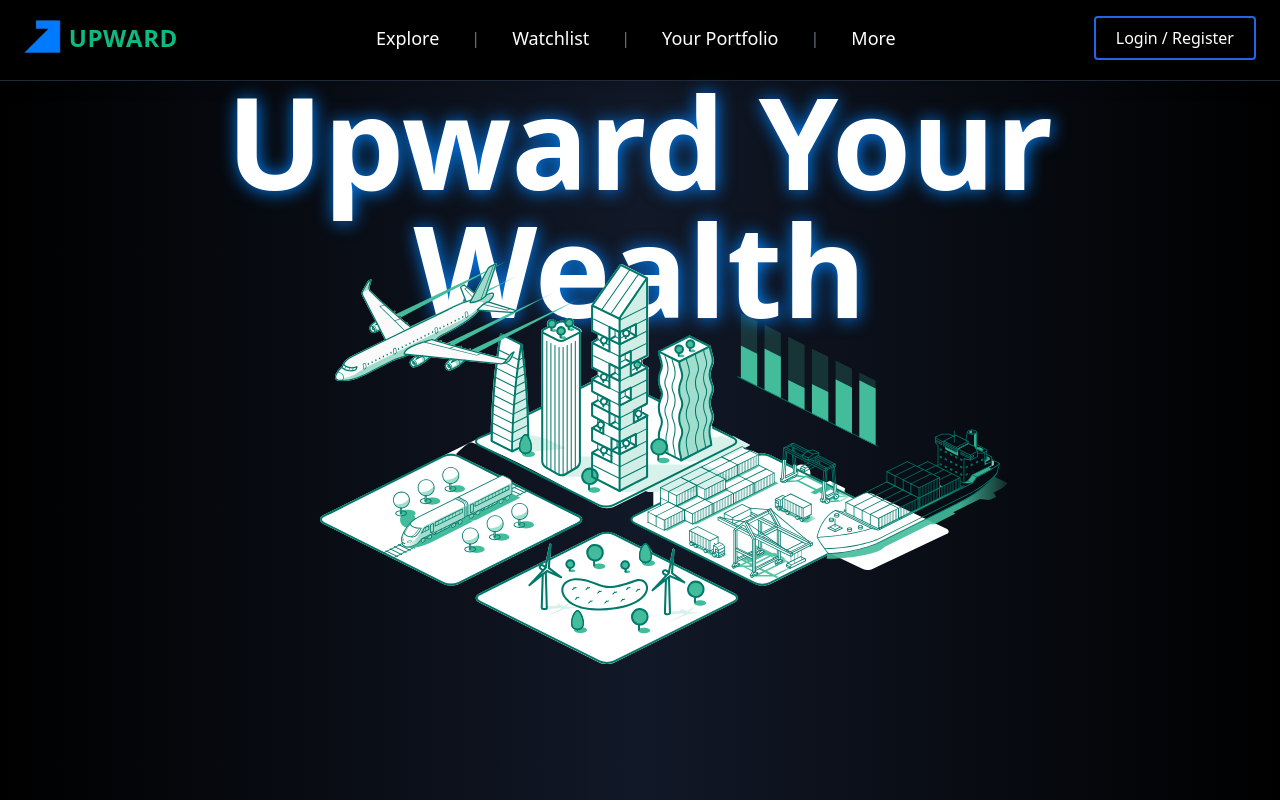
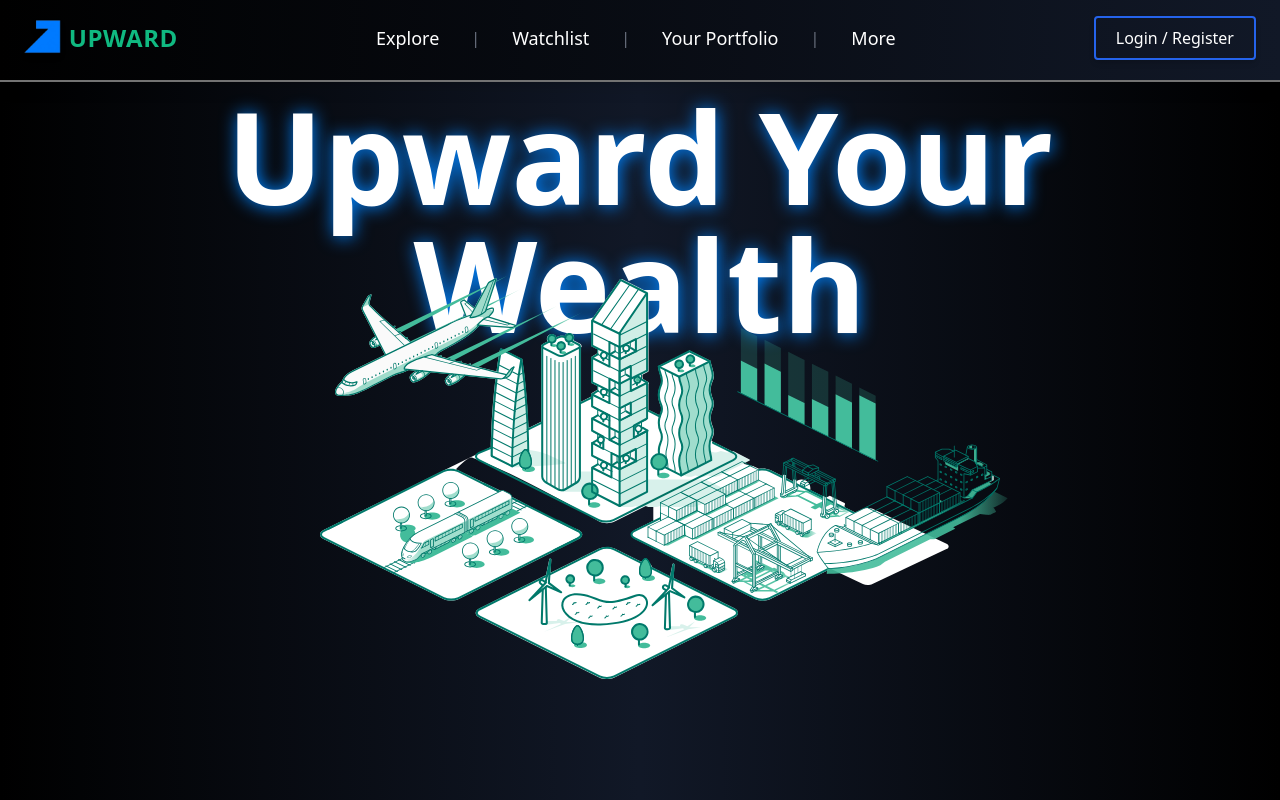
Before and after one commit to SaranshUpadhyay07/Upward, a React (Vite) app in the folder upward-frontend/: page / in a window 1280 px wide. Shown: the top 800 px of the page. Built offline with nearby package versions, Linux system fonts and the light colour scheme.

Commit message:
Header.tsx updated

```diff
--- a/upward-frontend/src/components/Footer.tsx
+++ b/upward-frontend/src/components/Footer.tsx
@@ -1,7 +1,7 @@
 
 const Footer = () => {
   return (
-    <footer className="bg-black text-gray-300 border-t border-gray-800">
+    <footer className="bg-gradient-to-r from-gray-900 to-black text-gray-300 border-t border-gray-800">
       <div className="max-w-7xl mx-auto px-6 py-10 grid grid-cols-1 md:grid-cols-3 gap-8">
 
         {/* Brand Section */}
--- a/upward-frontend/src/components/Header.tsx
+++ b/upward-frontend/src/components/Header.tsx
@@ -5,7 +5,7 @@ const Header = () => {
   const [mobileMenuOpen, setMobileMenuOpen] = useState(false);
 
   return (
-    <header className="backdrop-blur-md bg-black text-white flex justify-between items-center px-6 py-4 shadow-lg border-b border-gray-800">
+    <header className="backdrop-blur-md bg-gradient-to-r from-black to-gray-900 text-white flex justify-between items-center px-6 py-4 shadow-lg border-b border-gray-800 header">
 
       {/* Logo Section */}
       <div className="flex items-center gap-2">
--- a/upward-frontend/src/components/HomePage.tsx
+++ b/upward-frontend/src/components/HomePage.tsx
@@ -4,7 +4,7 @@ import About from './HomePage/About'
 const HomePage = () => {
   return (
 
-    <div className="bg-gradient-to-r from-black via-gray-900 to-black">
+    <div className="bg-gradient-to-r from-black via-gray-900 to-black pt-12 mt-12">
         <Hero />
         <About />
     </div>
--- a/upward-frontend/src/index.css
+++ b/upward-frontend/src/index.css
@@ -49,3 +49,13 @@ header{
 .boxing{
   box-shadow: 1px 1px 10x rgb(0, 255, 149);
 }
+.header{
+  border-bottom:2px solid rgb(115, 115, 115);
+  position:fixed;
+  width:100%;
+  top:0;
+  z-index:100;
+    backdrop-filter: blur(10px);           /* blur intensity */
+  -webkit-backdrop-filter: blur(10px);
+
+}
```
